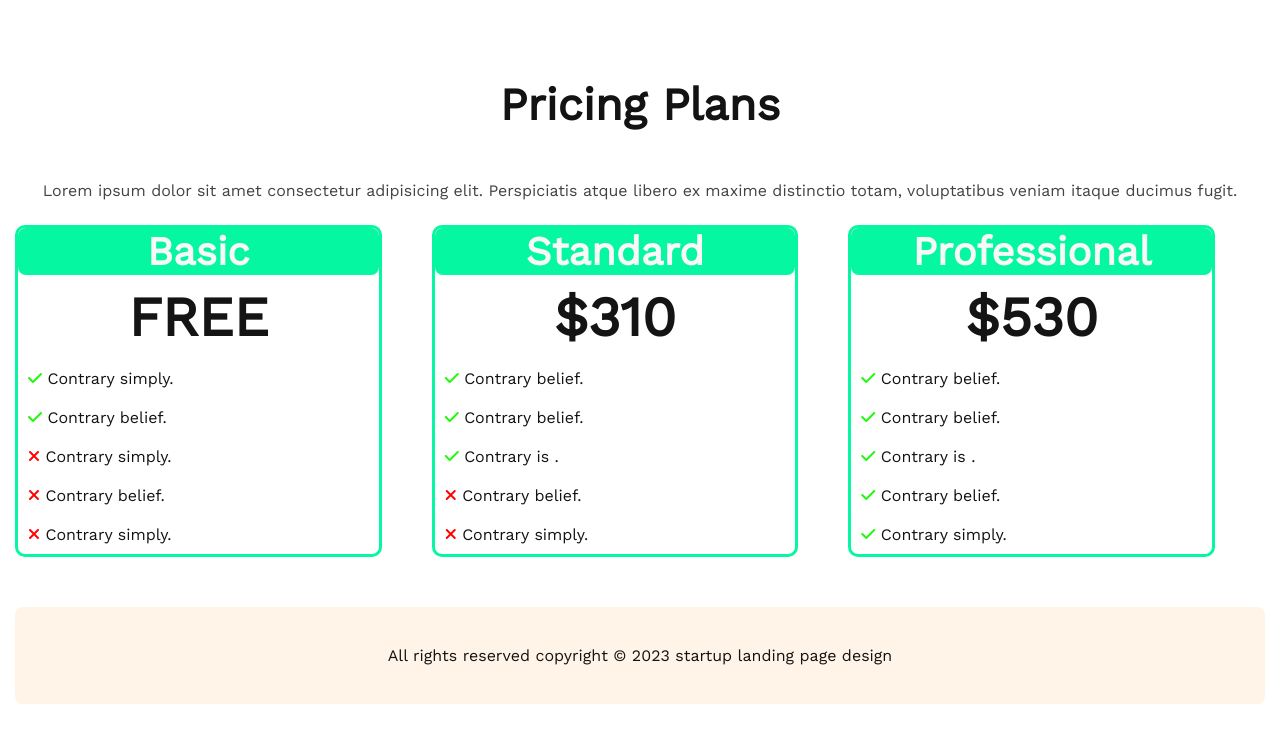
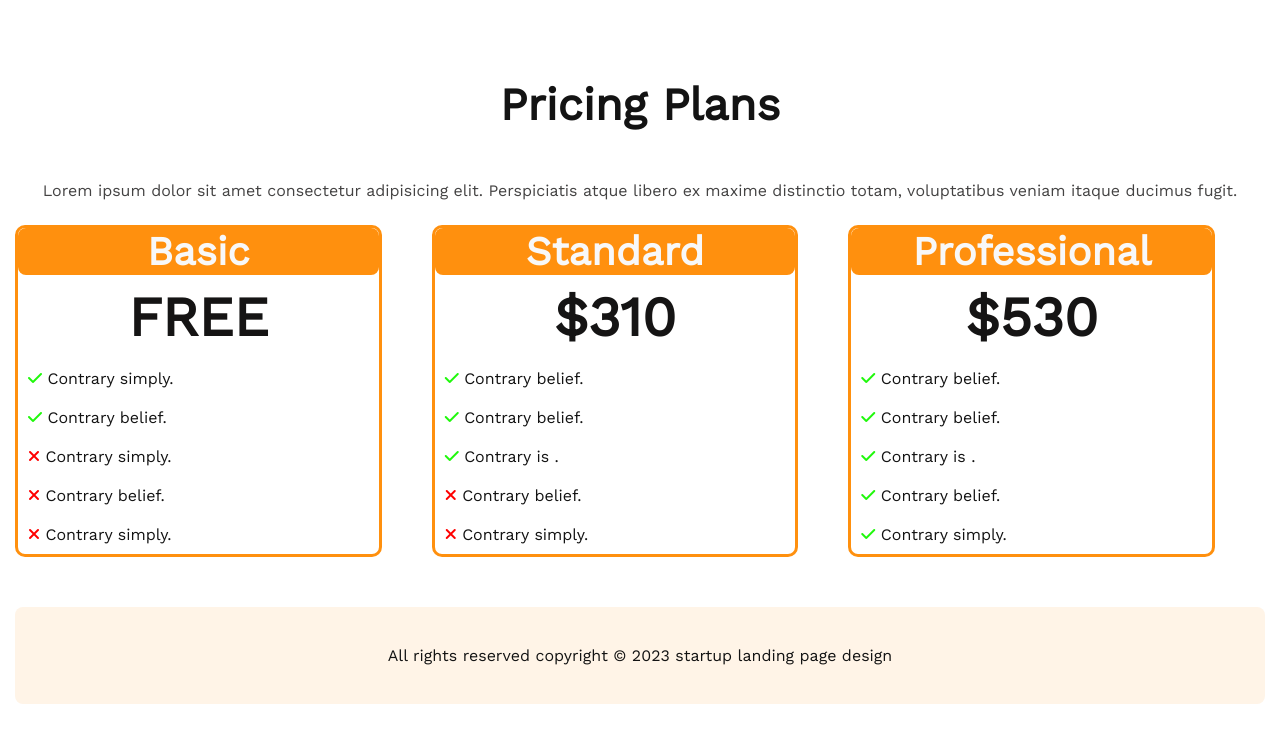
Before and after one commit to imtiaz-ahmmed/G3-Architecht, a plain HTML site: page index.html in a window 1280 px wide. Shown: the part 3849-4591 px from the top of the page. Drawn offline with nearby package versions, Linux system fonts and the light colour scheme.

Commit message:
Some style changes

```diff
--- a/css/style.css
+++ b/css/style.css
@@ -274,8 +274,9 @@ nav {
 
 .fact-container :hover {
     transform: scale(1.25);
-    background-color: greenyellow;
+    background-color: #FF900E;
     color: #FFFFFF;
+    overflow:hidden;
 }
 
 /* sponspors styles */
@@ -332,7 +333,7 @@ nav {
 }
 
 .plans {
-    border: 3px solid rgb(5, 247, 162);
+    border: 3px solid #FF900E;
     margin-right: 50px;
     border-radius: 10px;
     width: 30%;
@@ -344,7 +345,7 @@ nav {
     color: #151414;
     font-weight: 700;
     font-size: 40px;
-    background-color: rgb(5, 247, 162);
+    background-color: #FF900E;
     color: #F8F8F8;
     border-radius: 8px;
     text-align: center;
@@ -355,7 +356,7 @@ nav {
     color: #151414;
     font-weight: 700;
     font-size: 40px;
-    background-color: #FF900E;
+    background-color: #ef5508;
     color: #F8F8F8;
     border-radius: 8px;
     text-align: center;
```
